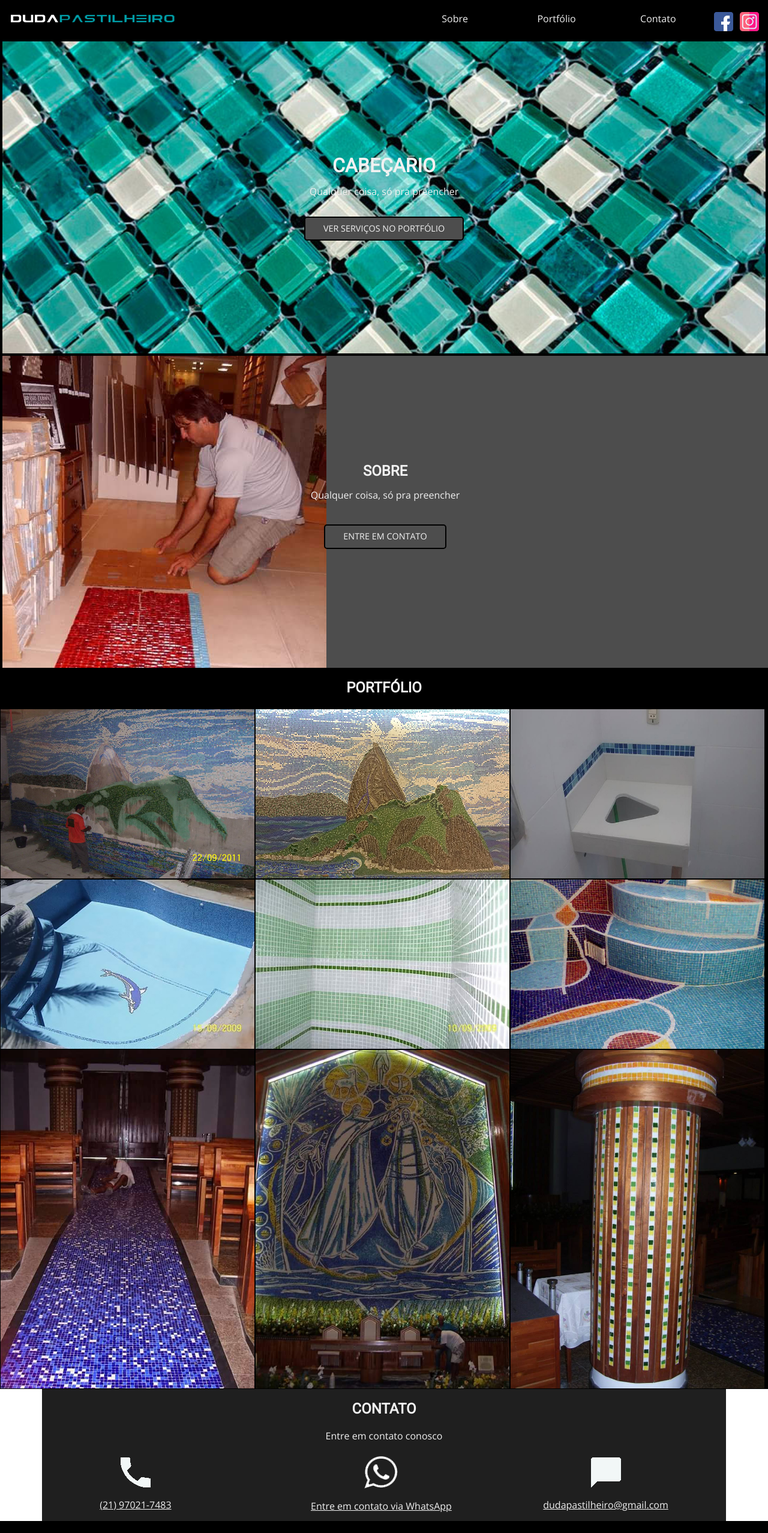
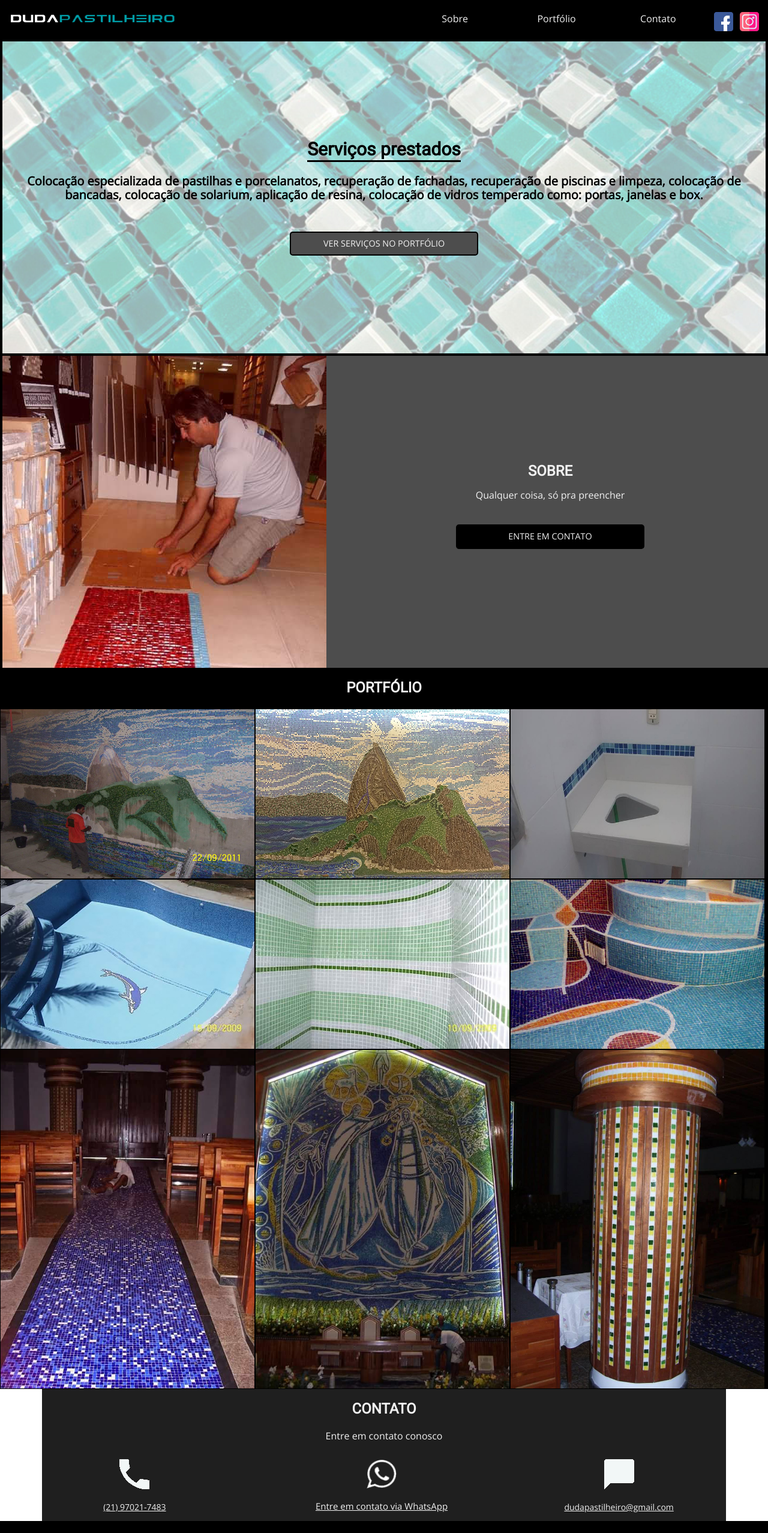
Before and after one commit to BrunoGafanhoto/Site-do-meu-pai, a plain HTML site: page Site Responsivo - DUDA/index.html in a window 1280 px wide. Shown: the top 2555 px of the page at 60% size. Drawn offline with nearby package versions, Linux system fonts and the light colour scheme.

Commit message:
Site do meu pai v2
Algumas alterações no designer

```diff
--- a/Site Responsivo - DUDA/css/main.css
+++ b/Site Responsivo - DUDA/css/main.css
@@ -12,12 +12,20 @@ h1, h2, h3 {
     font-weight: 700;
 }
 
+h1 {
+ color: #000;
+font-size: 18px;
+ border-bottom: 3px solid #000;
+}
+
 .botao{
     color: #f1f1f1;
     text-decoration: none;
     padding: 10px 30px;
     background-color: #4d4d4d;
-    font-size: .9em;
+   width: 150px;
+
+    font-size: .8em;
     border-radius: 5px;
     border: 2px solid #000000 ;
 
@@ -90,7 +98,7 @@ nav ul li a {
 /*Cabeçalho*/
 
 header {
-     background-image: url('../img/fundo1.jpg');
+     background-image: url('../img/fundo1alt.jpg');
     background-size: cover;
     background-position: center;
     background-repeat: no-repeat;
@@ -100,13 +108,16 @@ header {
     align-items: center;
     text-align: center;
     padding: 20px;
-    height: 250px;
+    height: 200px;
     border: 3px solid #000000;
 
 }
 
 header p {
-    margin-bottom: 2em;
+    margin-bottom: 50px;
+    font-size: 13px;
+    color: #000000;
+
 
 
 }
@@ -116,10 +127,12 @@ header a:hover{
 }
 
 
+
 /*SOBRE*/
 
 #sobre {
     background-image: url('../img/duda.jpg');
+
     background-repeat: no-repeat;
 
     display: flex;
@@ -135,7 +148,12 @@ header a:hover{
 
 }
 
+#sobre h2{
+    margin-left: 550px;
+}
+
 #sobre p {
+    margin-left: 0px;;
     margin-bottom: 2.5em;
     max-width: 1000px;
 }
@@ -144,12 +162,17 @@ header a:hover{
 
 }
 
-/* #sobre .button{
+
+ #sobre a.botao{
+    margin-left: 0px;
+    background-color: #000000;
+
+}
+
+#sobre a.botao:hover{
     background-color: #f1f1f1;
-    color: #4d4d4d;
-}*/
-
-
+    color: #000;
+}
 
 /* SERVIÇOS */
 
@@ -239,7 +262,7 @@ header a:hover{
 #contato {
 
     display: flex;
-    flex-direction: column;
+    flex-direction: row;
     align-items: center;
     text-align: center;
     padding: 20px;
@@ -255,6 +278,63 @@ header a:hover{
     #contato a{
         color: #f1f1f1;
     }
+
+    #contato {
+        flex-direction: row;
+        flex-wrap: wrap;
+        justify-content: space-around;
+        max-width: 1100px;
+        height: 180px;
+        margin: 0 auto;
+        background-color: #1f1f1f;
+        align-items: center;
+    }
+    .cwpp{
+        margin-bottom: 5px;
+        padding-left: 0px;
+        margin-left: 35px;
+
+    }
+    .cwpp a{
+        font-size:10px;
+
+
+    }
+    .px #pxx {
+        font-size: 10px;
+      width: 0px;
+      margin-top: 10px;
+
+    }
+    .px {
+        margin-left: 15px;
+    }
+
+
+    #contato h2{
+        width: 100%;
+        color: #f1f1f1;
+        top: 0px;
+    }
+
+    #contato p {
+        padding-bottom: 40px;
+        width: 100%;
+        color: #f1f1f1;
+       margin-bottom: 0px;
+    }
+    #contato a{
+        color: #f1f1f1;
+
+    }
+    .px img{
+        width: 30px;
+    }
+
+    .cwpp img{
+        width: 35px;
+    }
+
 
 /*FOOTER*/
 
@@ -304,7 +384,17 @@ footer {
 
     }
 
+    .botao{
+        color: #f1f1f1;
+        text-decoration: none;
+        padding: 10px 30px;
+        background-color: #4d4d4d;
+        width: 250px;
+        font-size: .9em;
+        border-radius: 5px;
+        border: 2px solid #000000 ;
 
+    }
 
 
 
@@ -312,11 +402,27 @@ footer {
     /* CABEÇALHO */
 /* 60 */
     header {
-        height: 600px;
+
         height: 60vh;
+
         justify-content: center;
         border: 4px solid #000000;
     }
+
+    header p {
+
+        font-size: 20px;
+        color: #000000;
+
+
+
+    }
+     header h1 {
+
+        color: #000;
+        font-size: 30px;
+        border-bottom: 3px solid #000;
+       }
 
     /* SOBRE */
 
@@ -331,14 +437,25 @@ footer {
     }¨
 
     #sobre h2{
-        width: 100%;
-        align-items: center;
+        margin-top: 20px;
+        margin-left: 550px;
+
     }
 
+    #sobre p {
+        margin-left: 550px;;
+        margin-bottom: 2.5em;
+        max-width: 1000px;
+    }
     #sobre img {
         width: 100%;
     }
 
+    #sobre a.botao{
+        margin-left: 550px;
+        background-color: #000000;
+
+    }
     /* SERVIÇOS */
 
     #serviços {
@@ -440,6 +557,11 @@ footer {
 
     /* CONTATO */
 
+/* CONTATO */
+
+
+
+
     #contato {
         flex-direction: row;
         flex-wrap: wrap;
@@ -451,14 +573,27 @@ footer {
         align-items: center;
     }
     .cwpp{
+        padding-right: 45px;
+        width: 90;
         padding-left: 80px;
+        margin-bottom: 0px;
     }
-
+    .cwpp a{
+        font-size:15px;
+    }
     .px #pxx {
+        font-size: 14px;
+        width: 10px;
       margin-top: 10px;
 
     }
 
+    .px img{
+        width: 50px;
+    }
+    .cwpp img{
+        width: 50px;
+    }
     #contato h2{
         width: 100%;
         color: #f1f1f1;
@@ -466,6 +601,7 @@ footer {
     }
 
     #contato p {
+        padding-bottom: 5px;
         width: 100%;
         color: #f1f1f1;
        margin-bottom: 25px;
--- a/Site Responsivo - DUDA/index.html
+++ b/Site Responsivo - DUDA/index.html
@@ -3,6 +3,8 @@
 
 <head>
     <meta lang="pt-br">
+    <meta charset="UTF-8">
+     <meta name="viewport" content="width=device-width, initial-scale=1.0">
     <link href="https://fonts.googleapis.com/css2?family=Open+Sans&family=Pacifico&family=Roboto&display=swap"
         rel="stylesheet">
     <link rel="stylesheet" href="./css/normalize.css">
@@ -10,8 +12,8 @@
 
 
 
-    <title>Site Responsivo</title>
-
+    <title>Duda Pastilheiro</title>
+    <link rel= "shortcut icon"  href="img/navegador.png">
 </head>
 
 <body>
@@ -23,6 +25,7 @@
 
             <li id="liss"><a href="#portfolio" id="lis">Portfólio</a></li>
             <li id="liss"><a href="#contato" id="lis">Contato</a></li>
+
             <li id="redes">
                 <a href="https://www.facebook.com/duda.pastilheiro" target="_blank" id="face"><img
                         src="img/facebookk.png" alt="icon-facebook"></a>
@@ -37,13 +40,16 @@
 
             </li>
 
+
         </ul>
     </nav>
 
     <header>
-        <h1>CABEÇARIO</h1>
+        <h1>Serviços prestados</h1>
 
-        <p>Qualquer coisa, só pra preencher</p>
+        <p><strong>Colocação especializada de pastilhas e porcelanatos,
+             recuperação de fachadas, recuperação de piscinas e limpeza,
+             colocação de bancadas, colocação de solarium, aplicação de resina, colocação de vidros temperado como: portas, janelas e box.</strong></p>
         <a href="#portfolio" class="botao">VER SERVIÇOS NO PORTFÓLIO</a>
 
 
```
Also changed, not shown: Site Responsivo - DUDA/img/fundo1alt.jpg (added), Site Responsivo - DUDA/img/navegador.png (added), 1 other file.
